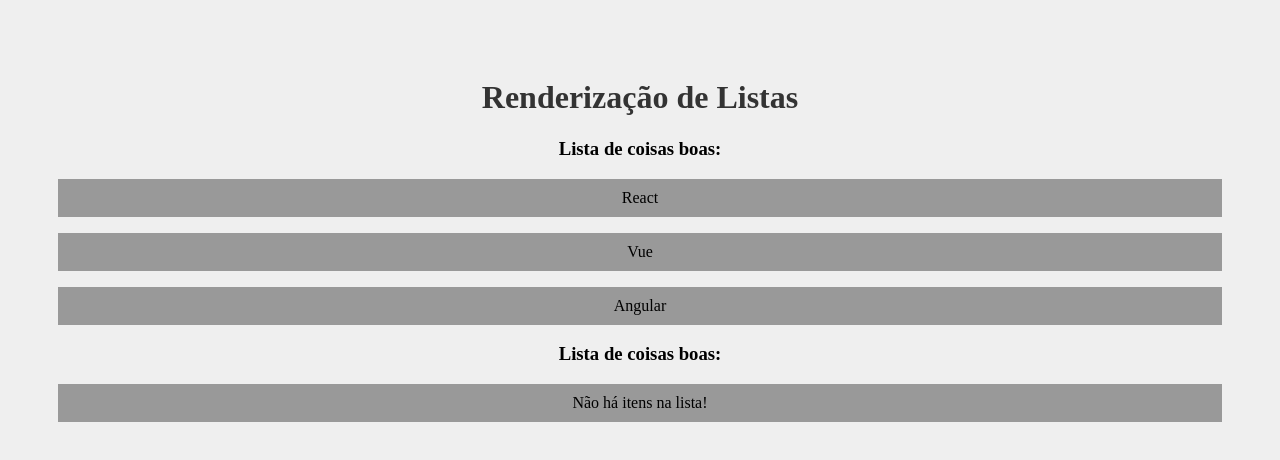
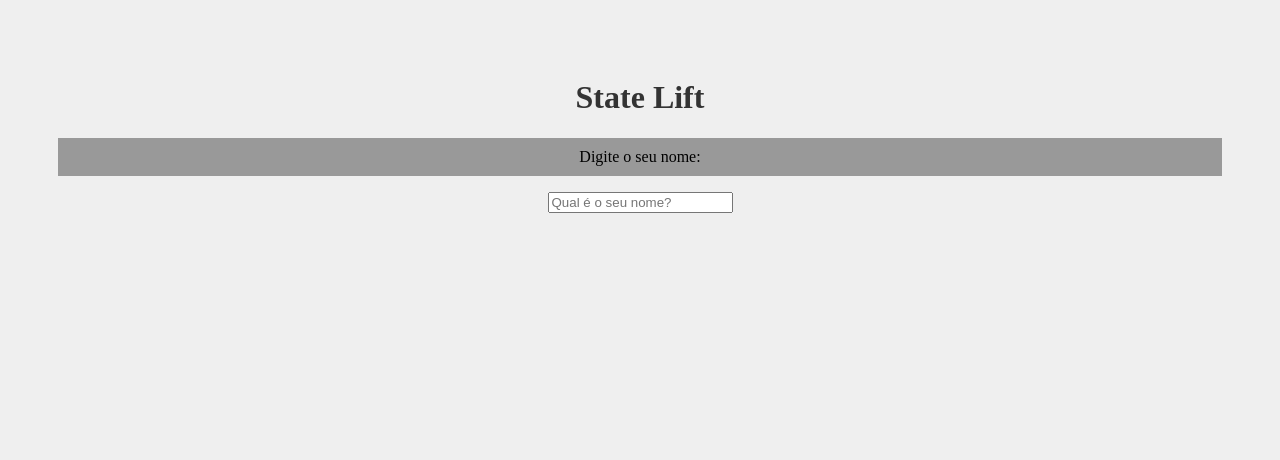
Before and after one commit to PolianaCSousa/CursoReactJS, a React (Create React App) app in the folder Arquivos/meu-projeto/: page / in a window 1280 px wide. Shown: the top 460 px of the page. Built offline with nearby package versions, Linux system fonts and the light colour scheme.

Commit message:
State lift

```diff
--- a/Arquivos/meu-projeto/src/App.js
+++ b/Arquivos/meu-projeto/src/App.js
@@ -1,20 +1,21 @@
+import { useState } from 'react';
 import './App.css';
-import OutraLista from './components/OutraLista';
-
+import SeuNome from './components/SeuNome';
+import Saudacao from './components/Saudacao.js';
 
 function App() {
 
-  const meusItens = ['React', 'Vue', 'Angular']
+  const [nome, setNome] = useState()
 
 
   return (
     <div className="App">
-      <h1>Renderização de Listas</h1>
-      <OutraLista itens={meusItens}/>
-      <OutraLista itens={[]}/>
+      <h1>State Lift</h1>
+        <SeuNome setNome={setNome}/>
+        <Saudacao nome={nome}/>
     </div>
 
   )
 }
 
-export default App;
+export default App
--- /dev/null
+++ b/Arquivos/meu-projeto/src/components/Saudacao.js
@@ -0,0 +1,15 @@
+function Saudacao({nome}) {
+
+    function gerarSaudacao(algumNome){
+        return `Olá ${algumNome}, tudo bem?`
+    }
+
+    return(
+        //se o estado tive algum valor, será gerado o parágrafo, se não, não será gerado nada
+        <>{nome && <p>{gerarSaudacao(nome)}</p>}</>
+    )
+
+
+}
+
+export default Saudacao
--- /dev/null
+++ b/Arquivos/meu-projeto/src/components/SeuNome.js
@@ -0,0 +1,10 @@
+function SeuNome({setNome}) {
+    return(
+        <div>
+            <p>Digite o seu nome: </p>
+            <input type="text" placeholder="Qual é o seu nome?" onChange={(e) => setNome(e.target.value)}></input>
+        </div>
+    )
+}
+
+export default SeuNome
```
